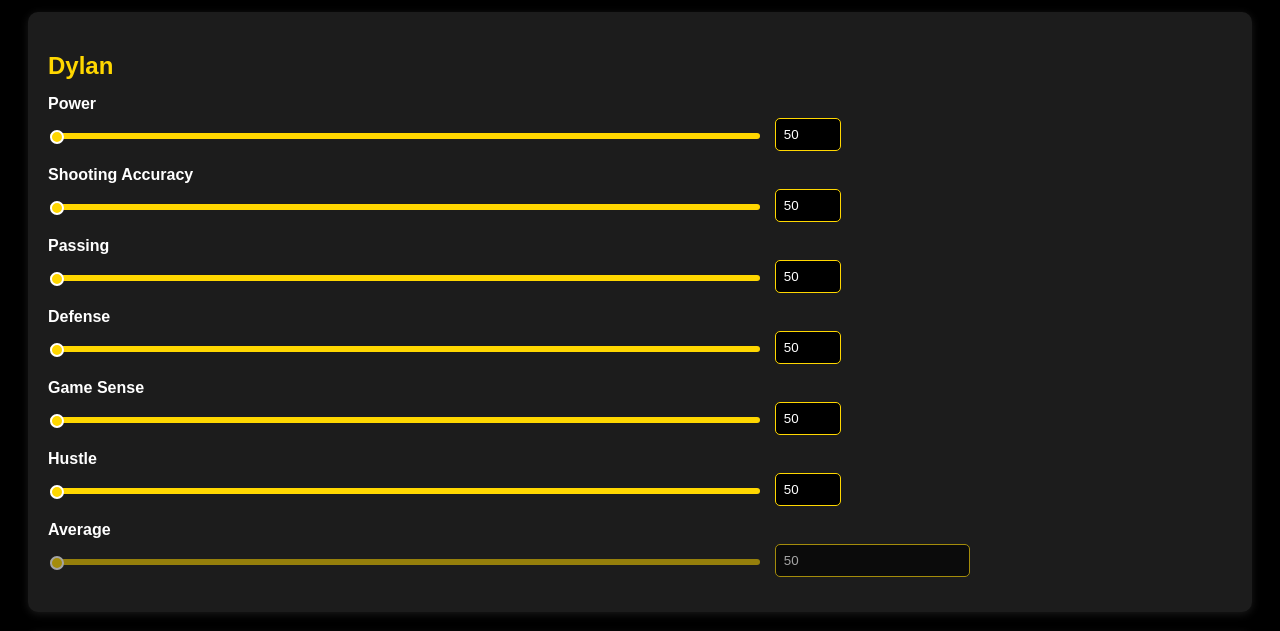
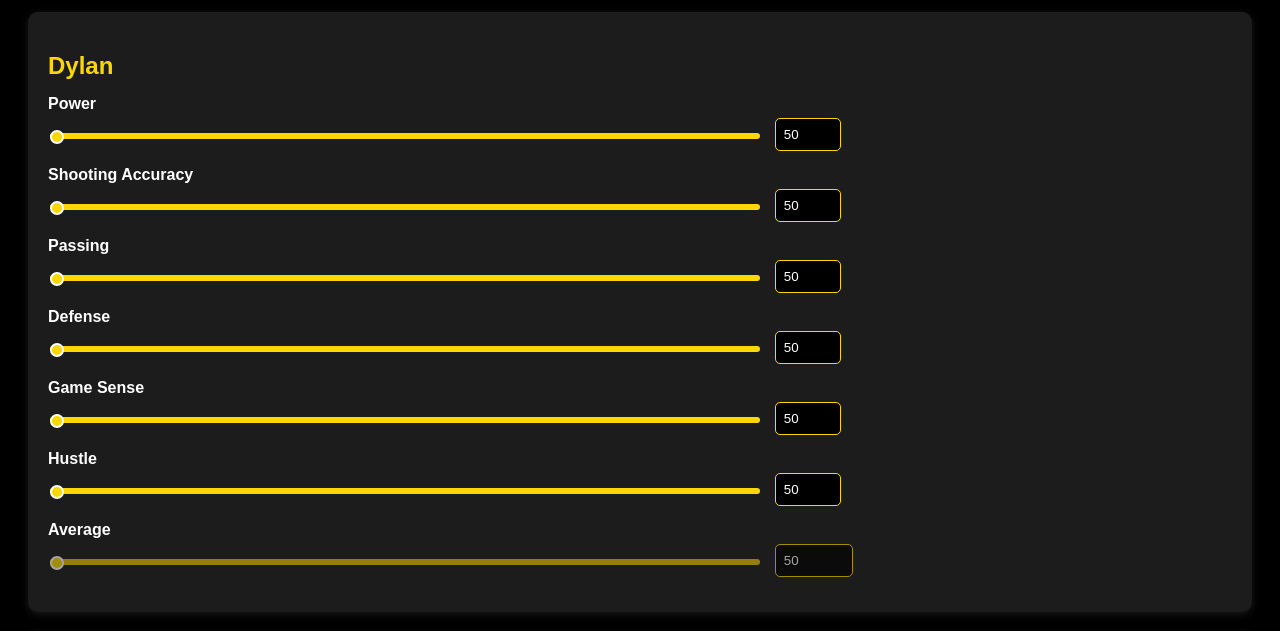
Before and after one commit to TronPotions/classmate_feedback, a plain HTML site: page index.html in a window 1280 px wide. Shown: the part 165-796 px from the top of the page. Drawn offline with Linux system fonts and the light colour scheme; a web font is replaced by a local one.

Commit message:
Update index.html

```diff
--- a/index.html
+++ b/index.html
@@ -112,7 +112,9 @@
     .average-bar input[type="range"] {
       background: #e6c200;
     }
-
+    .average-bar input[type="number"] {
+      width: 60px;
+    }
     button {
       padding: 10px 20px;
       font-size: 16px;
```
